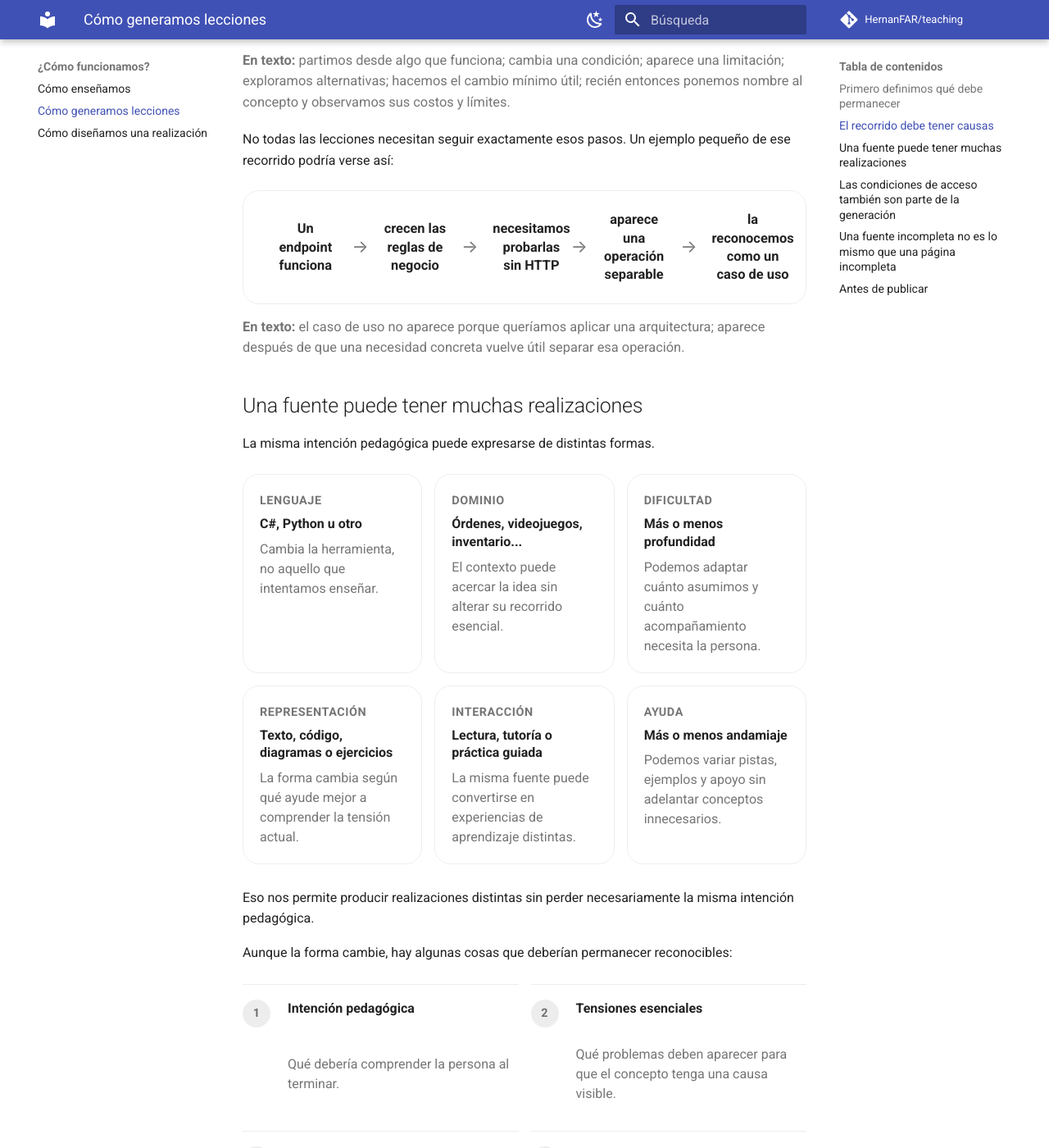
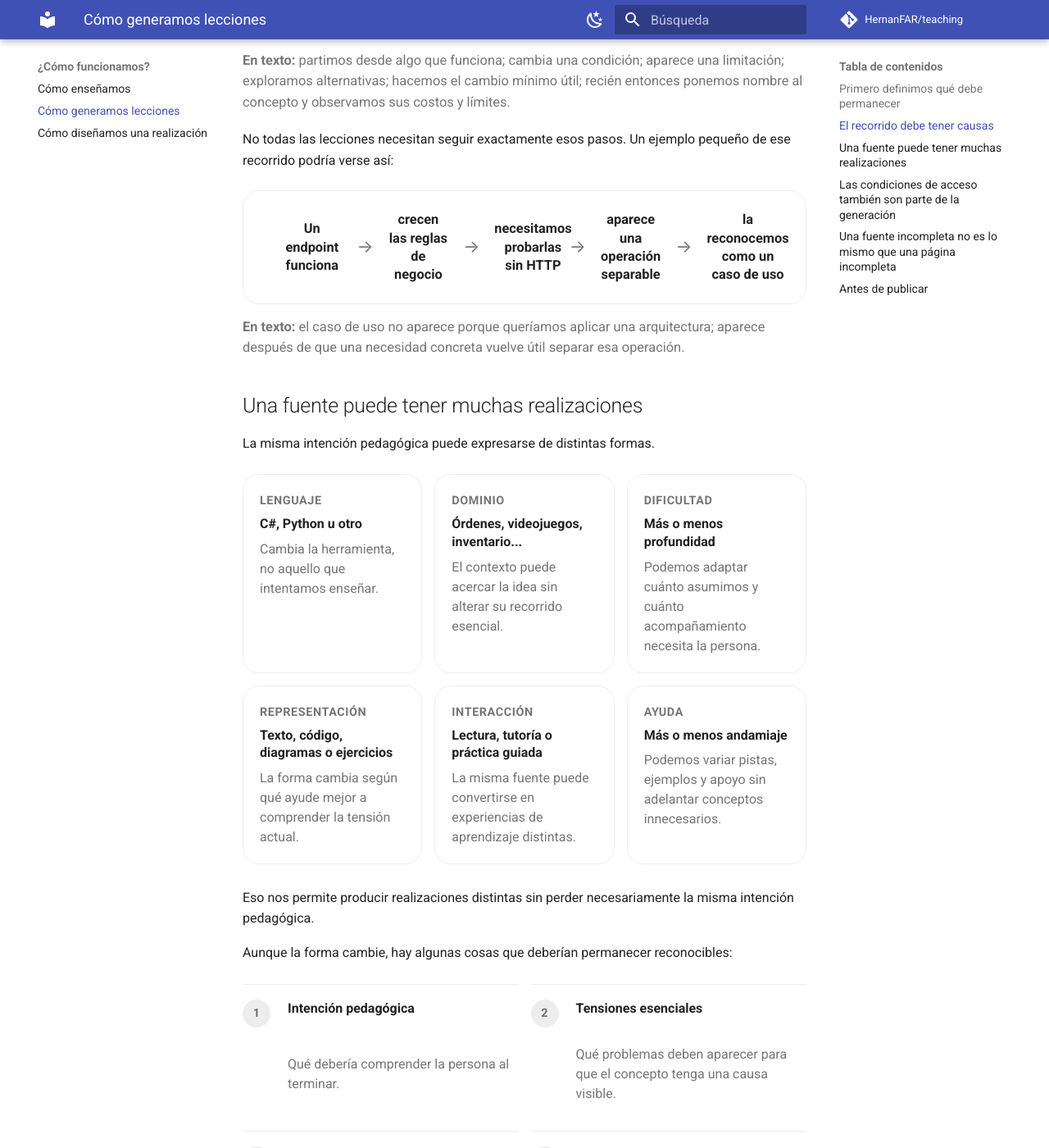
Before and after one commit to HernanFAR/teaching, an MkDocs documentation site: the page built from docs/about/lesson-generation.md, in a window 1280 px wide and 1400 px high, scrolled down 1816 px. Shown: the whole window at 82% size. Built offline with MkDocs 1.6.1 and Material for MkDocs 9.7.7, drawn with Linux system fonts in a browser that asks for light colours; comment, search, counter and statistics services are not loaded.

Commit message:
style: add more horizontal breathing room to compact flows

```diff
--- a/docs/stylesheets/extra.css
+++ b/docs/stylesheets/extra.css
@@ -1365,7 +1365,7 @@
 
 .teaching-flow--compact {
   align-items: center;
-  padding: 1rem 1.5rem;
+  padding: 1rem 2rem;
   border: 0.05rem solid var(--md-default-fg-color--lightest);
   border-radius: var(--teaching-radius);
 }
```
